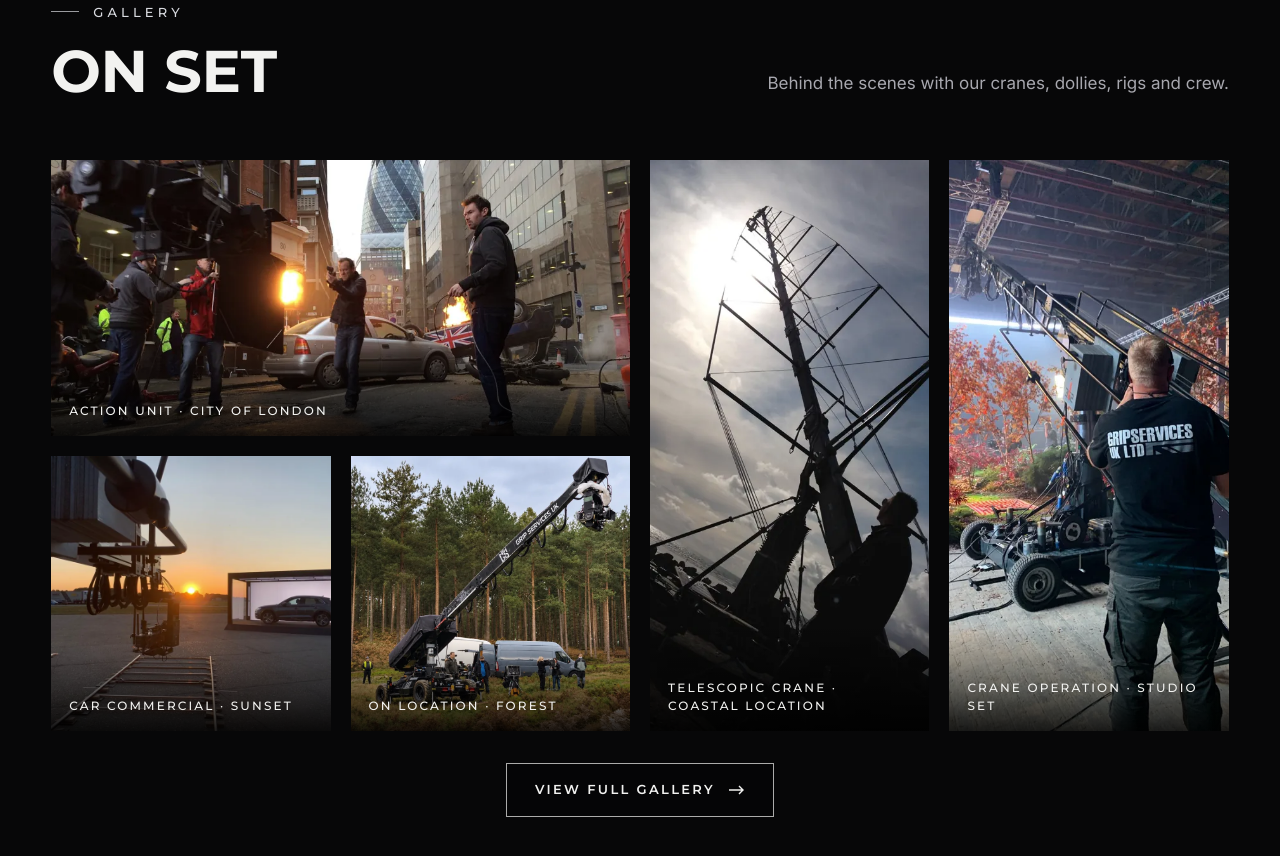
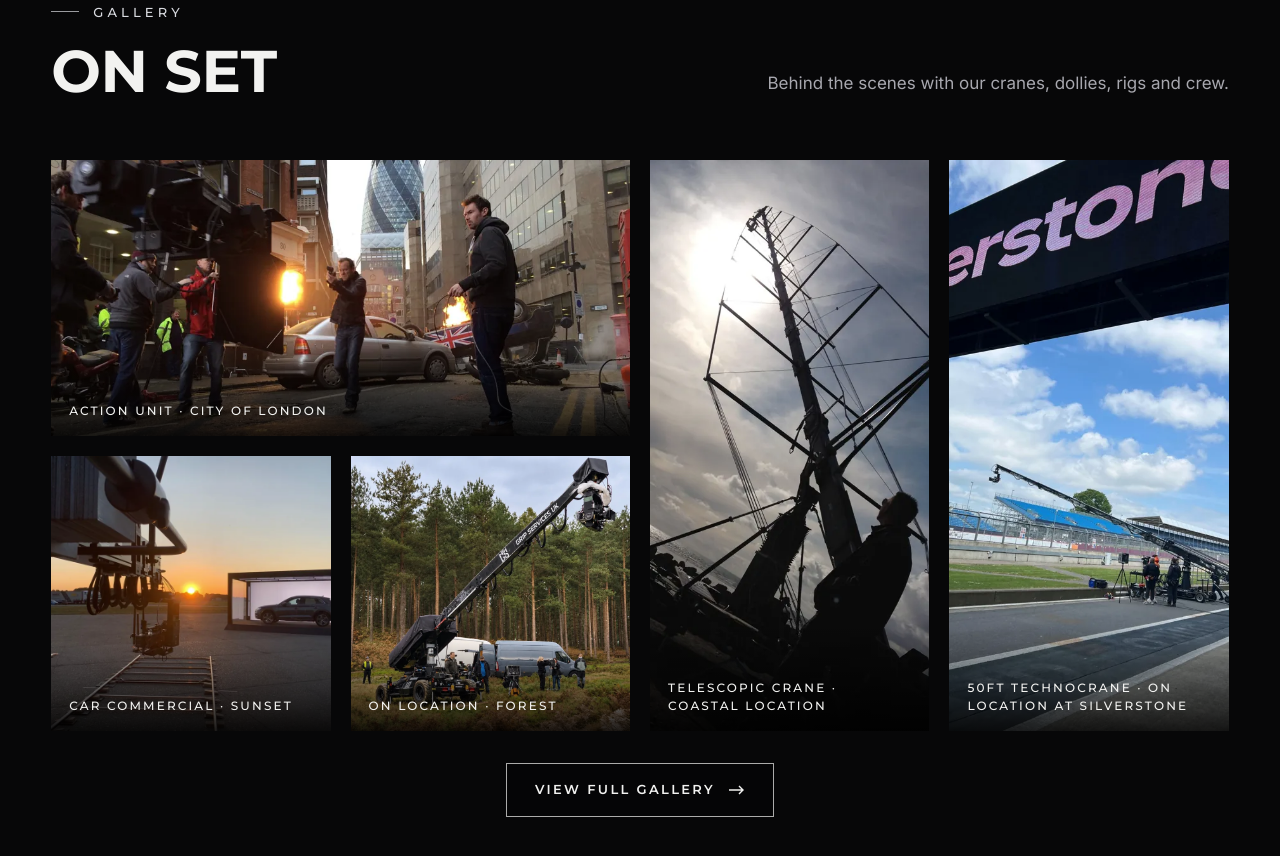
Before and after one commit to raduuu17/gripservicesuk, a plain HTML site: page index.html in a window 1280 px wide. Shown: the part 2004-2860 px from the top of the page. Drawn offline with Linux system fonts and the light colour scheme.

Commit message:
On set: Silverstone 50ft Technocrane photo replaces studio crane shot; added to gallery
Co-Authored-By: Claude Opus 5.5 <noreply@anthropic.com>

```diff
--- a/index.html
+++ b/index.html
@@ -262,7 +262,7 @@
       <div class="gallery">
         <figure class="g-wide"><a href="/assets/img/london-action.webp" data-lightbox><img src="/assets/img/london-action-sm.webp" alt="Action sequence being filmed on a City of London street" loading="lazy" width="900" height="675"></a><figcaption>Action unit · City of London</figcaption></figure>
         <figure class="g-tall"><a href="/assets/img/crane-beach.webp" data-lightbox><img src="/assets/img/crane-beach-sm.webp" alt="Telescopic crane being rigged on a beach" loading="lazy" width="675" height="900"></a><figcaption>Telescopic crane · coastal location</figcaption></figure>
-        <figure class="g-tall"><a href="/assets/img/crew-studio.webp" data-lightbox><img src="/assets/img/crew-studio-sm.webp" alt="Grip Services UK crew member operating a crane on a studio set" loading="lazy" width="675" height="900"></a><figcaption>Crane operation · studio set</figcaption></figure>
+        <figure class="g-tall"><a href="/assets/img/silverstone-technocrane.webp" data-lightbox><img src="/assets/img/silverstone-technocrane-sm.webp" alt="50ft Technocrane set up in the pit lane at Silverstone race track" loading="lazy" width="675" height="900"></a><figcaption>50ft Technocrane · on location at Silverstone</figcaption></figure>
         <figure><a href="/assets/img/sunset-commercial.webp" data-lightbox><img src="/assets/img/sunset-commercial-sm.webp" alt="Remote head over dolly track at sunset on a car commercial" loading="lazy" width="900" height="675"></a><figcaption>Car commercial · sunset</figcaption></figure>
         <figure><a href="/assets/img/crane-forest.webp" data-lightbox><img src="/assets/img/crane-forest-sm.webp" alt="Grip Services UK crane on location in a forest" loading="lazy" width="842" height="900"></a><figcaption>On location · forest</figcaption></figure>
       </div>
```
Also changed, not shown: gallery.html (+1 -0 lines), assets/img/silverstone-technocrane-sm.webp (added), assets/img/silverstone-technocrane.webp (added).
